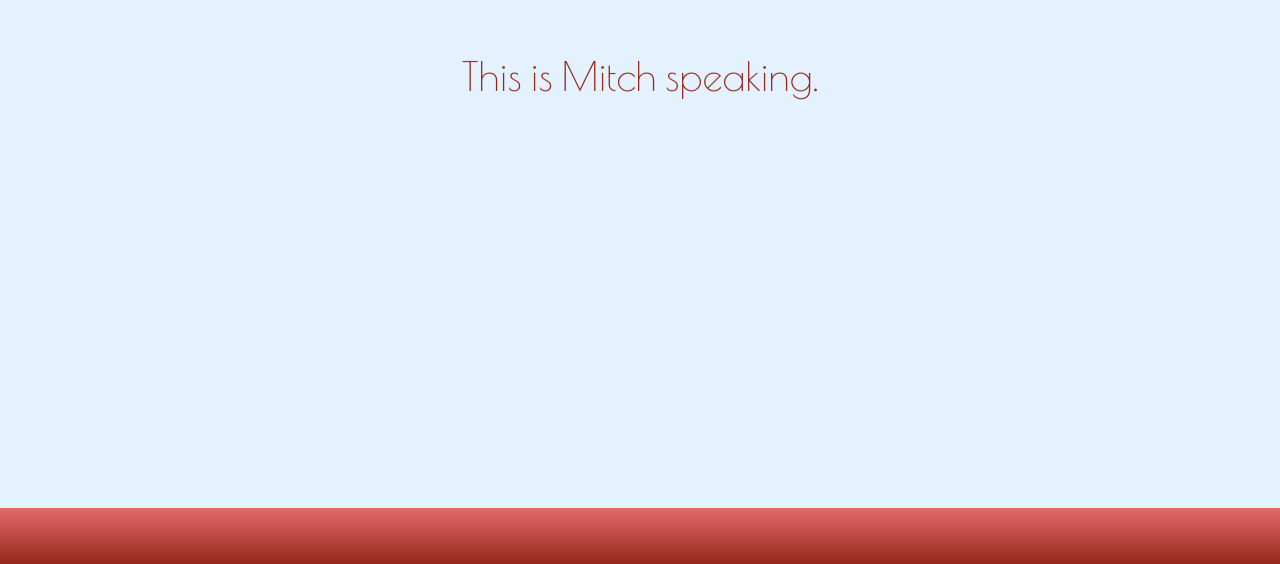
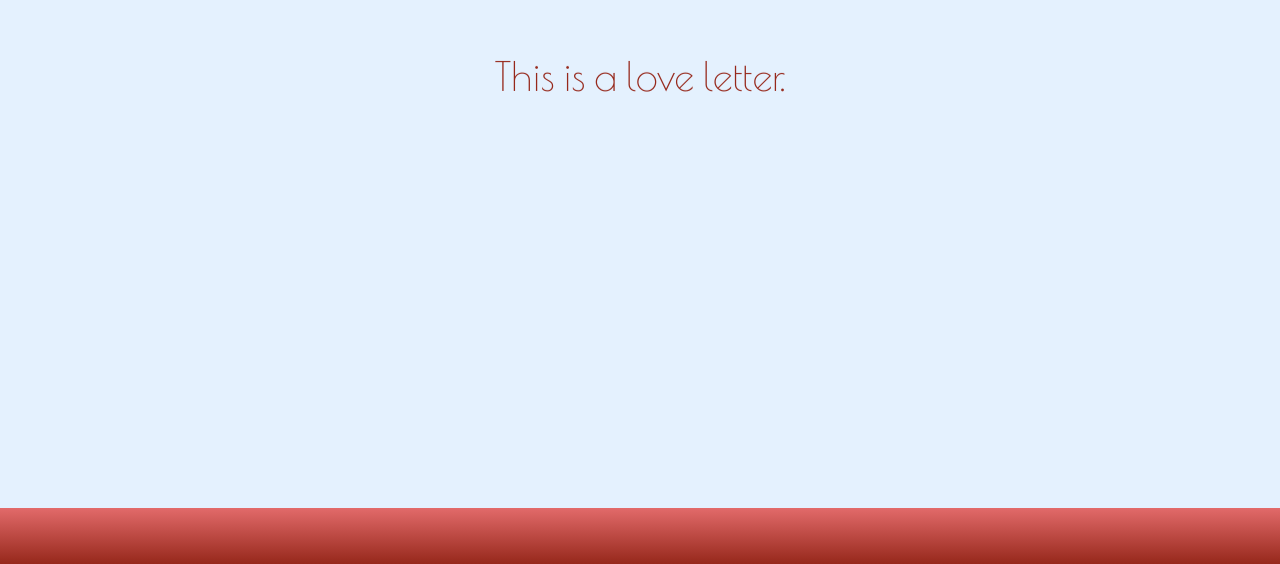
Before and after one commit to mitchswaldman/hello-amber, a plain HTML site: page index.html in a window 1280 px wide. Shown: the part 236-800 px from the top of the page. Drawn offline with nearby package versions, Linux system fonts and the light colour scheme.

Commit message:
Change words. add in song.

```diff
--- a/js/test.js
+++ b/js/test.js
@@ -1,51 +1,43 @@
 (function(){
+	var audio = new Audio('assets/in_my_life.mp3');
+
 	var width = window.innerWidth,
 	    height = window.innerHeight;
 	var duration = 3;
 	var rollInSpeed = .5;
 	var phrases = ["Hello, Amber.",
-					"This is Mitch speaking.",
-					"Well, not quite \"Mitch\",",
-					"More, like, \"Mitch's heart\".",
-					"Because unlike me,",
-					"My heart will always be here,",
-					"right here, actually,",
-					"right at this web address.",
-					"Why? Well,",
-					"I won't always be able",
-					"to say \"I love you,\"",
-					"or sing nonsense to you,",
-					"or pet puppy dogs with you,",
-					"because, sadly, I won't be there.",
-					"There's a big adventure ahead,",
-					"but it's for you.",
-					"And though I can't go,",
-					"I can write this love letter",
-					"that can't be lost,",
-					"that can't be forgotten,",
-					"that uses little cellular data,",
-					"that you can always read.",
-					"I love you, Amber.",
-					"But I'm just kidding:",
-					"I can always be there!",
-					"Scroll down!"];
+					"This is a love letter.",
+					"An e-love letter.",
+					"Soon, you'll start an adventure.",
+					"One that I can't be apart of.",
+					"So, I wanted to create a place",
+					"that you can always get to,",
+					"no matter where you are,",
+					"a place to jog your memory.",
+					"Let the feelings commence!"];
 	var textModels = _.map(phrases, function(phrase){
 		return new TextModel(phrase, duration);
 	});
 
+	function playSong(){
+		audio.play();
+	};
 
 	var appendQuoteDivs = function(phrases){
 		_.each(phrases, function(phrase){
-			var divString = '<div class="quote" style="opacity:1; top:'+height/3+';">'+phrase+'</div>';
+			var divString = '<div class="quote" style="opacity:0; top:'+height/3+';">'+phrase+'</div>';
 			$('body').append(divString);
 		})
 	};
 	appendQuoteDivs(phrases);
 	var $quotes = $(".quote");
-	TweenMax.staggerFrom($quotes, //object
+	TweenMax.staggerFromTo($quotes, //object
 		rollInSpeed, //duration
 		{opacity: 0, rotationX: 90, transformOrigin: "0% 100% -50", ease:Expo.easeOut, repeat: 1, repeatDelay:duration, yoyo: true}, //vars
-		rollInSpeed*2 + duration); //staggerwait
+		{opacity: 1, rotationX: 0, ease:Expo.easeOut,  repeat: 1, repeatDelay:duration, yoyo: true},
+		rollInSpeed*2 + duration,
+		playSong); //staggerwait
+
 
 
 	// var tl = new TimelineLite({paused:true}),
```
Also changed, not shown: index.html (+0 -1 lines), 1 other file.
